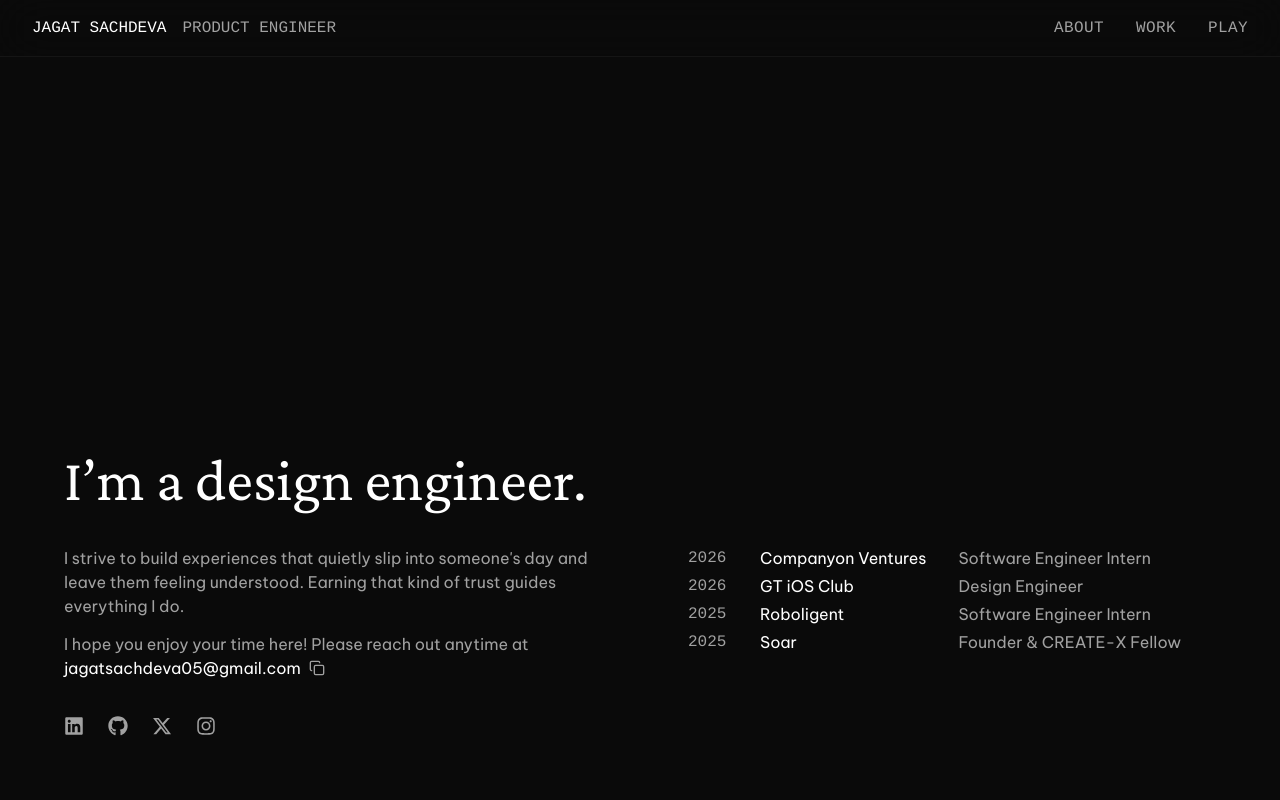
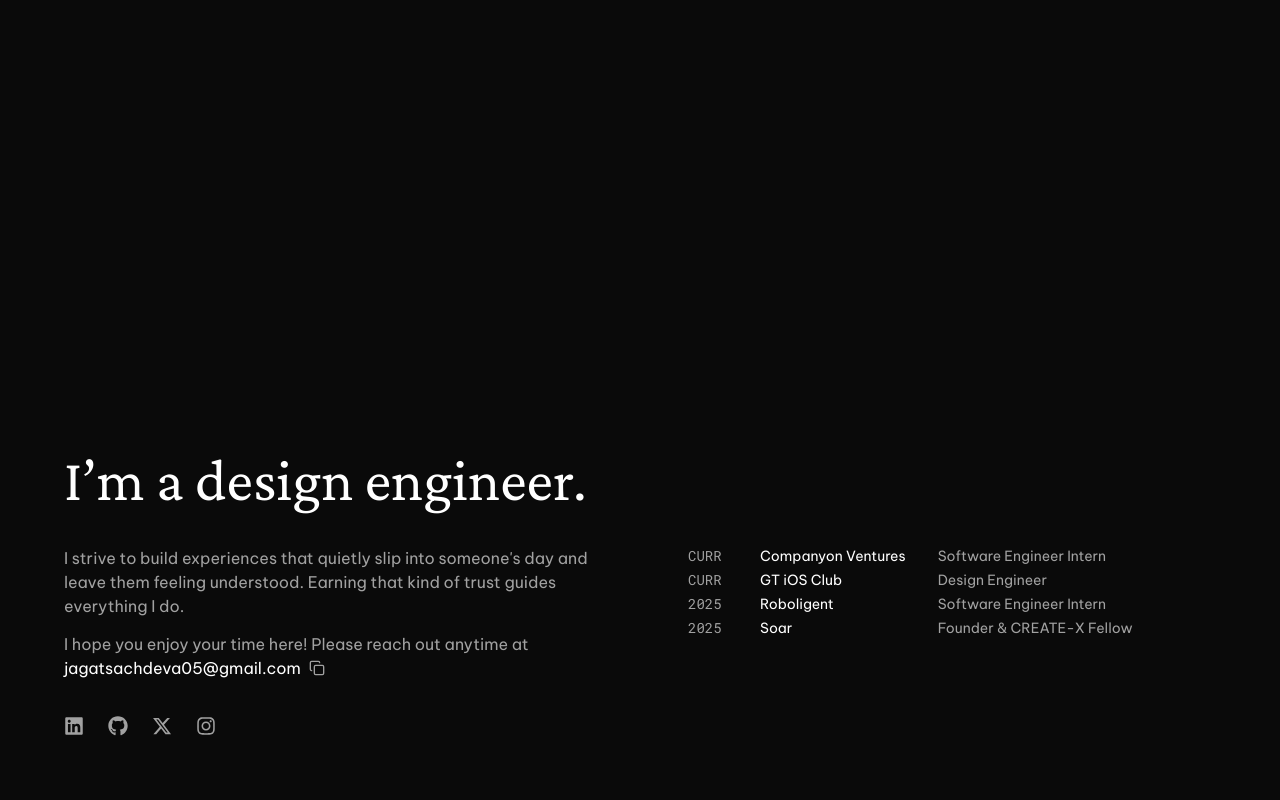
Before and after one commit to jsachdeva7/portfolio, a Next.js app: page / in a window 1280 px wide. Shown: the top 800 px of the page. Built offline with nearby package versions, Linux system fonts and the light colour scheme.

Commit message:
layout kinda done

```diff
--- a/src/app/layout.tsx
+++ b/src/app/layout.tsx
@@ -1,7 +1,7 @@
 import Navbar from '@/components/shared/Navbar'
 import { cn } from '@/lib/utils'
 import type { Metadata } from 'next'
-import { Be_Vietnam_Pro, Cousine, Crimson_Pro } from 'next/font/google'
+import { Be_Vietnam_Pro, Roboto_Mono, Crimson_Pro } from 'next/font/google'
 import './globals.css'
 import { Providers } from './providers'
 
@@ -11,7 +11,7 @@ const crimsonPro = Crimson_Pro({
   display: 'swap'
 })
 
-const cousine = Cousine({
+const cousine = Roboto_Mono({
   subsets: ['latin'],
   weight: ['400', '700'],
   variable: '--font-cousine',
@@ -52,7 +52,6 @@ export default function RootLayout({
         suppressHydrationWarning
       >
         <Providers>
-          <Navbar />
           <div className='flex min-h-0 flex-1 flex-col'>
             {children}
           </div>
--- a/src/components/home/Home.tsx
+++ b/src/components/home/Home.tsx
@@ -30,8 +30,7 @@ export default function Home() {
           <span className='tablet:text-[3.7rem] text-[2.25rem]'></span>
         </h1>
 
-        <div className='tablet:flex-row tablet:items-start flex w-full flex-col gap-2 desktop:grid desktop:grid-cols-2 desktop:items-start desktop:gap-24'>
-          <div className='flex flex-col gap-9'>
+        <div className='tablet:flex-row tablet:items-start flex w-full flex-col gap-10 desktop:grid desktop:grid-cols-2 desktop:items-start desktop:gap-24'>
           <div className='font-secondary desktop:text-base flex flex-col gap-3 text-sm text-neutral-400 desktop:gap-3.5'>
             <p>
               I strive to build experiences that quietly slip into someone&apos;s
@@ -55,6 +54,10 @@ export default function Home() {
                 </button>
               </span>
             </p>
+          </div>
+          <div className='flex w-full'>
+            <MiniResume />
+          </div>
         </div>
         <div className='tablet:justify-start tablet:space-x-6 flex items-center justify-center space-x-8'>
               <Link
@@ -91,9 +94,6 @@ export default function Home() {
               </Link>
         </div>
       </div>
-          <MiniResume />
-        </div>
-      </div>
     </div>
   )
 }
--- a/src/components/shared/MiniResume.tsx
+++ b/src/components/shared/MiniResume.tsx
@@ -6,12 +6,12 @@ export interface WorkExperience {
 
 export const workExperience: WorkExperience[] = [
   {
-    year: '2026',
+    year: 'CURR',
     company: 'Companyon Ventures',
     position: 'Software Engineer Intern'
   },
   {
-    year: '2026',
+    year: 'CURR',
     company: 'GT iOS Club',
     position: 'Design Engineer'
   },
@@ -34,7 +34,7 @@ export default function MiniResume({
 }: MiniResumeProps) {
   return (
     <div
-      className={`font-secondary desktop:text-base grid w-fit max-w-full grid-cols-[2.5rem_auto_auto] gap-x-4 gap-y-1 text-sm desktop:gap-x-8 ${className}`}
+      className={`font-secondary desktop:text-sm grid w-fit max-w-full grid-cols-[2.5rem_auto_auto] gap-x-4 gap-y-1 text-sm desktop:gap-x-8 ${className}`}
     >
       {experiences.flatMap((work, index) => [
         <div key={`year-${index}`} className='font-tertiary text-neutral-400'>
```
Lines whose indentation alone changed are shown as unchanged.
